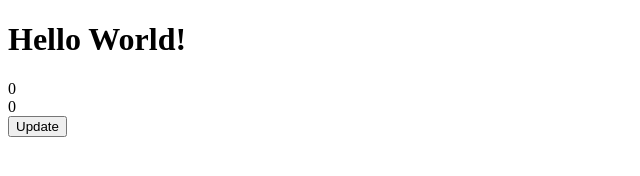
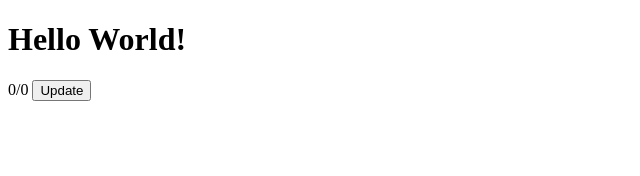
Before and after one commit to TurmVonTryn/electronPatcher, an Electron app: page index.html in a window 1200 px wide. Shown: the whole page, without its empty margins (0-640 px from the left). Drawn offline with Linux system fonts and the light colour scheme.

Commit message:
Kleines restyling und Debugmeldungen entfernt

```diff
--- a/index.html
+++ b/index.html
@@ -9,8 +9,7 @@
   </head>
   <body>
     <h1>Hello World!</h1>
-    <div id="numberFiles">0</div>
-    <div id="filesToGo">0</div>
+    <span id="numberFiles">0</span>/<span id="filesToGo">0</span>
     <button id="get">Update</button>
     <!-- You can also require other files to run in this process -->
     <script src="./renderer.js"></script>
--- a/main.js
+++ b/main.js
@@ -72,9 +72,7 @@ function createWindow() {
       win.webContents.send('updateFilesToGo', --filesToGo);
       if (e) {
         console.log(e);
-        return;
       }
-      console.log(r);
     });
   };
 
```
